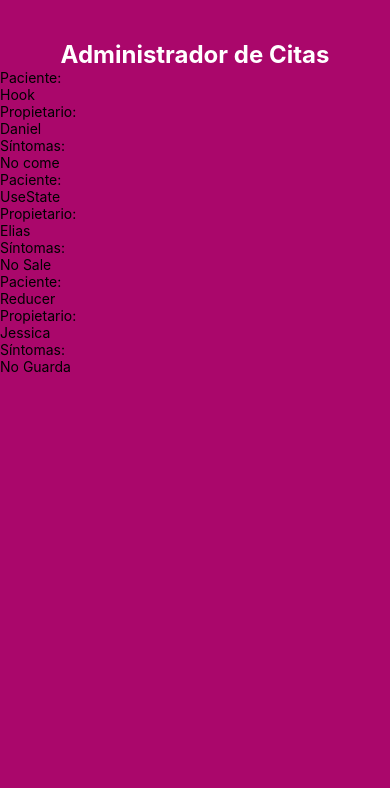
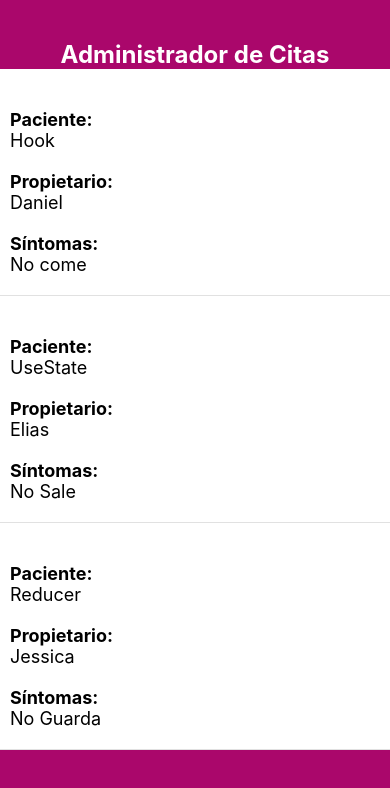
Before and after one commit to DanielGeek/react_native_proyectos, a React Native app in the folder citas/: screen / in a window 390 px wide. Shown: the top 788 px of the page. Built offline with nearby package versions, Linux system fonts and the light colour scheme.

Commit message:
32. Estilos al Componente de <Cita>

```diff
--- a/citas/componentes/Cita.js
+++ b/citas/componentes/Cita.js
@@ -1,24 +1,41 @@
 /* eslint-disable prettier/prettier */
 import React from 'react';
-import { Text, View } from 'react-native';
+import { StyleSheet, Text, View } from 'react-native';
 
 export const Cita = ({ item }) => {
     return (
-        (
+        <View style={styles.cita}>
             <View>
-                <View>
-                    <Text>Paciente: </Text>
-                    <Text>{item.paciente}</Text>
-                </View>
-                <View>
-                    <Text>Propietario: </Text>
-                    <Text>{item.propietario}</Text>
-                </View>
-                <View>
-                    <Text>Síntomas: </Text>
-                    <Text>{item.sintomas}</Text>
-                </View>
+                <Text style={styles.label}>Paciente: </Text>
+                <Text style={styles.text}>{item.paciente}</Text>
             </View>
-        )
+            <View>
+                <Text style={styles.label}>Propietario: </Text>
+                <Text style={styles.text}>{item.propietario}</Text>
+            </View>
+            <View>
+                <Text style={styles.label}>Síntomas: </Text>
+                <Text style={styles.text}>{item.sintomas}</Text>
+            </View>
+        </View>
     );
 };
+
+const styles = StyleSheet.create({
+    cita: {
+        backgroundColor: '#FFF',
+        borderBottomColor: '#e1e1e1',
+        borderStyle: 'solid',
+        borderBottomWidth: 1,
+        paddingVertical: 20,
+        paddingHorizontal: 10,
+    },
+    label: {
+        fontWeight: 'bold',
+        fontSize: 18,
+        marginTop: 20,
+    },
+    text: {
+        fontSize: 18,
+    },
+});
```
